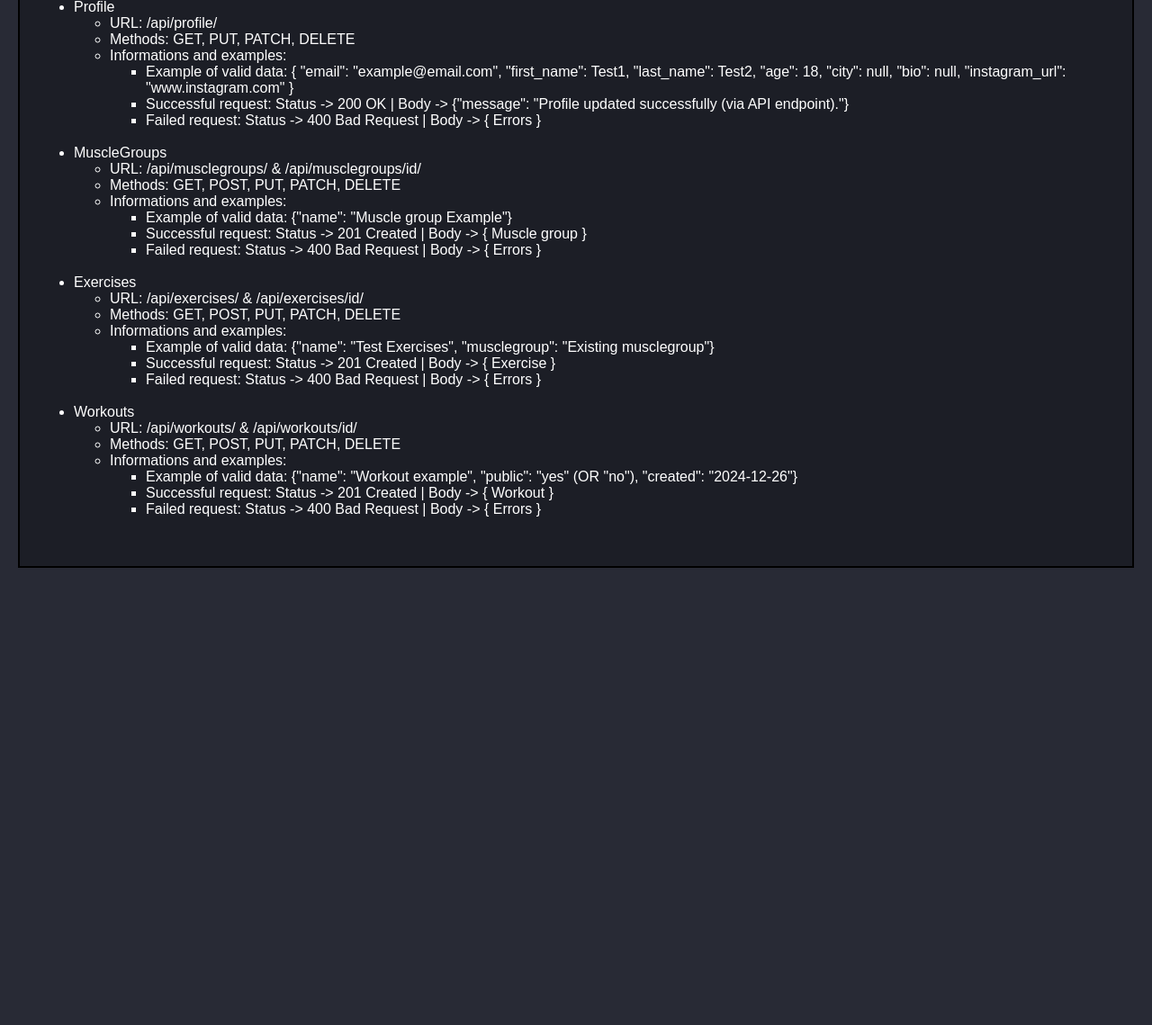
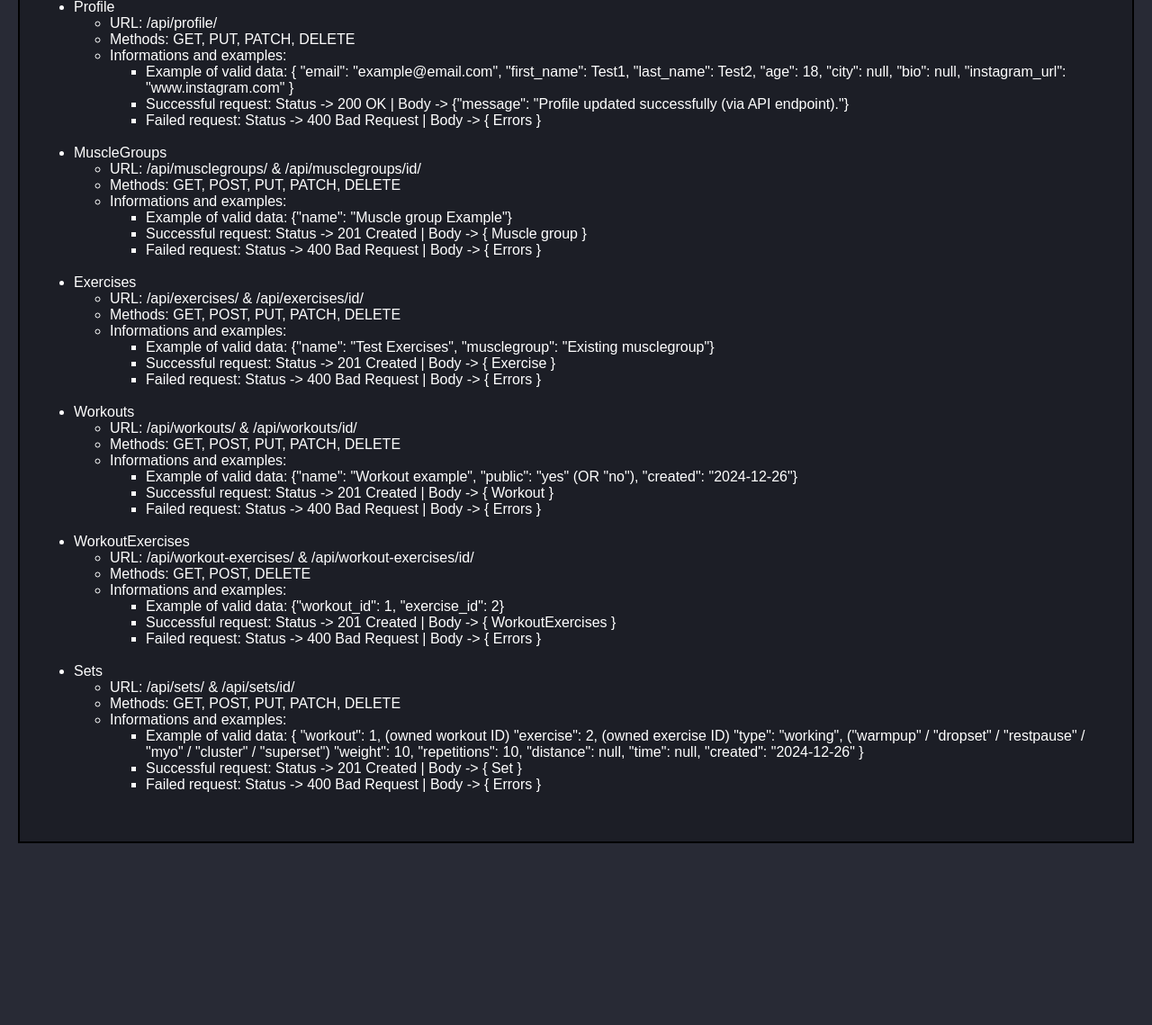
Before and after one commit to vladutcretu/MyWorkoutSTATS, a Django app: page /rest-api/ in a window 1280 px wide. Shown: the part 876-2015 px from the top of the page at 90% size. Run offline with Django 5.2, Linux system fonts and the light colour scheme.

Commit message:
API branch: Add WorkoutExercises API view

```diff
--- a/core/templates/utility/rest_api.html
+++ b/core/templates/utility/rest_api.html
@@ -145,6 +145,44 @@
             </ul>
         <br>
 
+        <li>WorkoutExercises</li>
+            <ul>
+                <li>URL: /api/workout-exercises/ & /api/workout-exercises/id/</li>
+                <li>Methods: GET, POST, DELETE</li>
+                <li>Informations and examples:
+                    <ul>
+                        <li>Example of valid data: {"workout_id": 1, "exercise_id": 2}</li>
+                        <li>Successful request: Status -> 201 Created | Body -> { WorkoutExercises }</li>
+                        <li>Failed request: Status -> 400 Bad Request | Body -> { Errors }</li>
+                    </ul>
+                </li>
+            </ul>
+        <br>
+
+
+        <li>Sets</li>
+            <ul>
+                <li>URL: /api/sets/ & /api/sets/id/</li>
+                <li>Methods: GET, POST, PUT, PATCH, DELETE</li>
+                <li>Informations and examples:
+                    <ul>
+                        <li>Example of valid data: {
+                            "workout": 1, (owned workout ID)
+                            "exercise": 2, (owned exercise ID)
+                            "type": "working", ("warmpup" / "dropset" / "restpause" / "myo" / "cluster" / "superset")
+                            "weight": 10,
+                            "repetitions": 10,
+                            "distance": null,
+                            "time": null,
+                            "created": "2024-12-26"
+                        }</li>
+                        <li>Successful request: Status -> 201 Created | Body -> { Set }</li>
+                        <li>Failed request: Status -> 400 Bad Request | Body -> { Errors }</li>
+                    </ul>
+                </li>
+            </ul>
+        <br>
+
     </ul>
 
 </div>
--- a/fitness/api/urls.py
+++ b/fitness/api/urls.py
@@ -10,6 +10,7 @@ router = DefaultRouter()
 router.register(r'musclegroups', views.MuscleGroupAPIView, basename='musclegroups')
 router.register(r'exercises', views.ExerciseAPIView, basename='exercises')
 router.register(r'workouts', views.WorkoutAPIView, basename='workouts')
+router.register(r'workout-exercises', views.WorkoutExerciseAPIView, basename='workout-exercises')
 router.register(r'sets', views.WorkingSetAPIView, basename='sets')
 
 
```
Also changed, not shown: fitness/api/serializers.py (+47 -4 lines), fitness/api/views.py (+41 -3 lines). Lines whose indentation alone changed are shown as unchanged.
